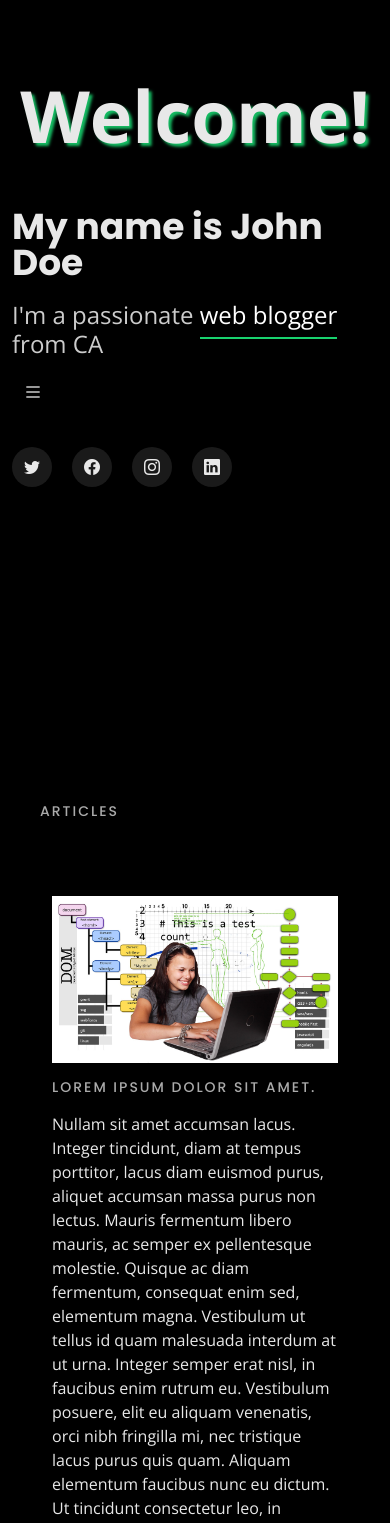
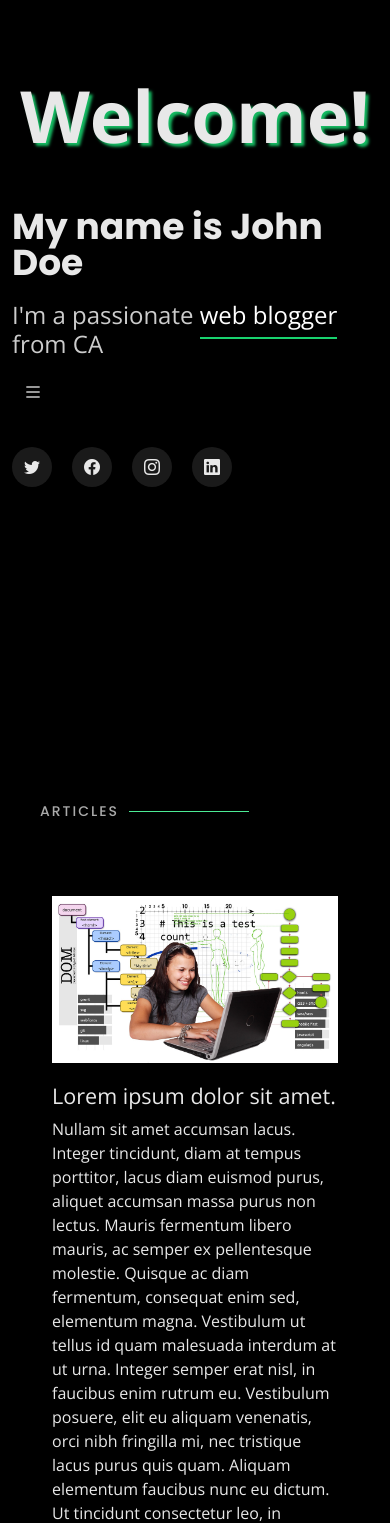
Before and after one commit to Doston777/webBlog-vue2, a Vue app: page / in a window 390 px wide. Shown: the top 1523 px of the page. Built offline with nearby package versions, Linux system fonts and the light colour scheme.

Commit message:
edited paragraph of articles 2.0

```diff
--- a/src/assets/css/style.css
+++ b/src/assets/css/style.css
@@ -368,9 +368,3 @@ footer {
 		margin-bottom: 0;
 	}
 }
-
-@media (max-width: 976px ) {
-  .articles h2::after {
-	  width: 0;
-  }
-}
--- a/src/components/Articles.vue
+++ b/src/components/Articles.vue
@@ -3,7 +3,7 @@
     <h2>Articles</h2>
     <div class="col-md-6 article" v-for="n in 8" v-bind:key="n">
       <img :src="`img/articles/article-${n}.jpg`" alt="">
-      <h2>Lorem ipsum dolor sit amet.</h2>
+      <h4>Lorem ipsum dolor sit amet.</h4>
       <p>Nullam sit amet accumsan lacus. Integer tincidunt, diam at tempus porttitor, lacus diam euismod purus, aliquet
         accumsan massa purus non lectus. Mauris fermentum libero mauris, ac semper ex pellentesque molestie. Quisque ac
         diam fermentum, consequat enim sed, elementum magna. Vestibulum ut tellus id quam malesuada interdum at ut urna.
```
